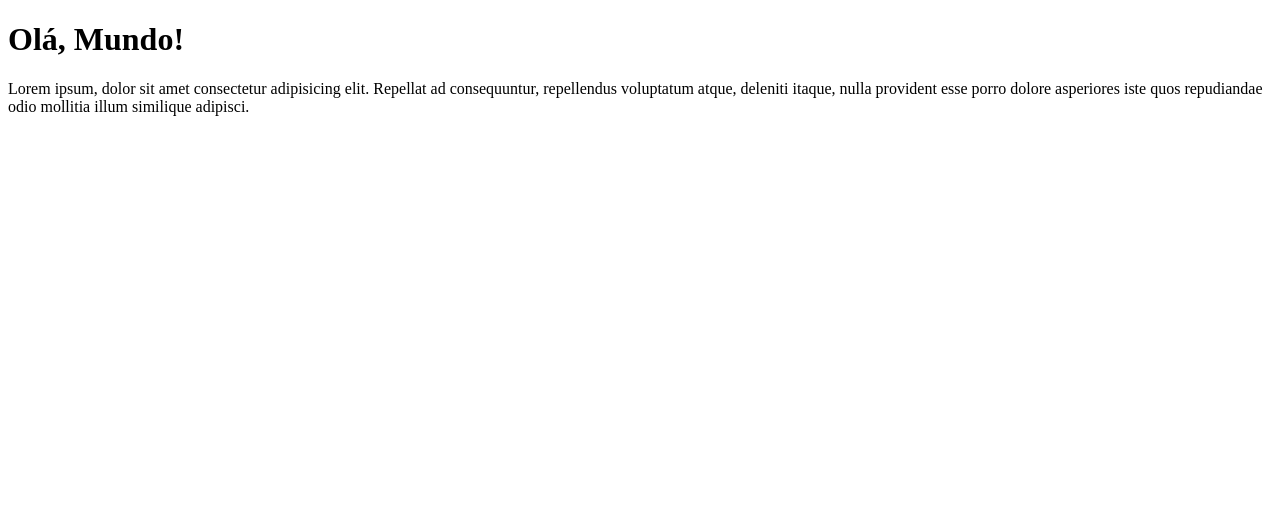
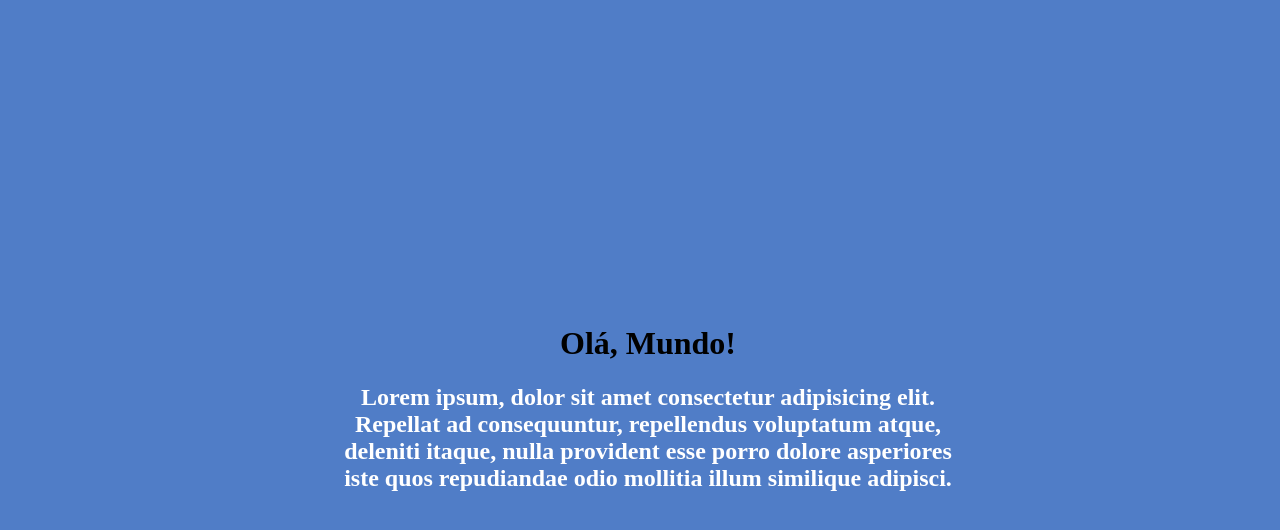
Before and after one commit to MaickonBrenner/OlaMundo, a plain HTML site: page site-exemplo/index.html in a window 1280 px wide. Drawn offline with Linux system fonts and the light colour scheme.

Commit message:
Adicionando o CSS
Arquivo style.css adicionado ao arquivo

```diff
--- a/site-exemplo/index.html
+++ b/site-exemplo/index.html
@@ -3,13 +3,15 @@
 <head>
     <meta charset="UTF-8">
     <meta name="viewport" content="width=device-width, initial-scale=1.0">
+    <link rel="icon" href="icon.png">
     <title>Olá, Mundo!</title>
+    <link rel="stylesheet" href="style.css">
 </head>
-<body>
+<body class = "wrapper">
     <h1>Olá, Mundo!</h1>
-    <p>Lorem ipsum, dolor sit amet consectetur adipisicing elit.
+    <h2>Lorem ipsum, dolor sit amet consectetur adipisicing elit.
         Repellat ad consequuntur, repellendus voluptatum atque,
         deleniti itaque, nulla provident esse porro dolore asperiores
-        iste quos repudiandae odio mollitia illum similique adipisci.</p>
+        iste quos repudiandae odio mollitia illum similique adipisci.</h2>
 </body>
 </html>
--- /dev/null
+++ b/site-exemplo/style.css
@@ -0,0 +1,17 @@
+h1 {
+    text-align: center;
+}
+
+h2 {
+    text-align: center;
+    color: white;
+}
+
+body {
+    background-color: rgb(80,125,199);
+    text-align: center;
+    position: absolute;
+    top: 50%;
+    left: 50%;
+    transform: translate(-50%, -50%);
+}
```
